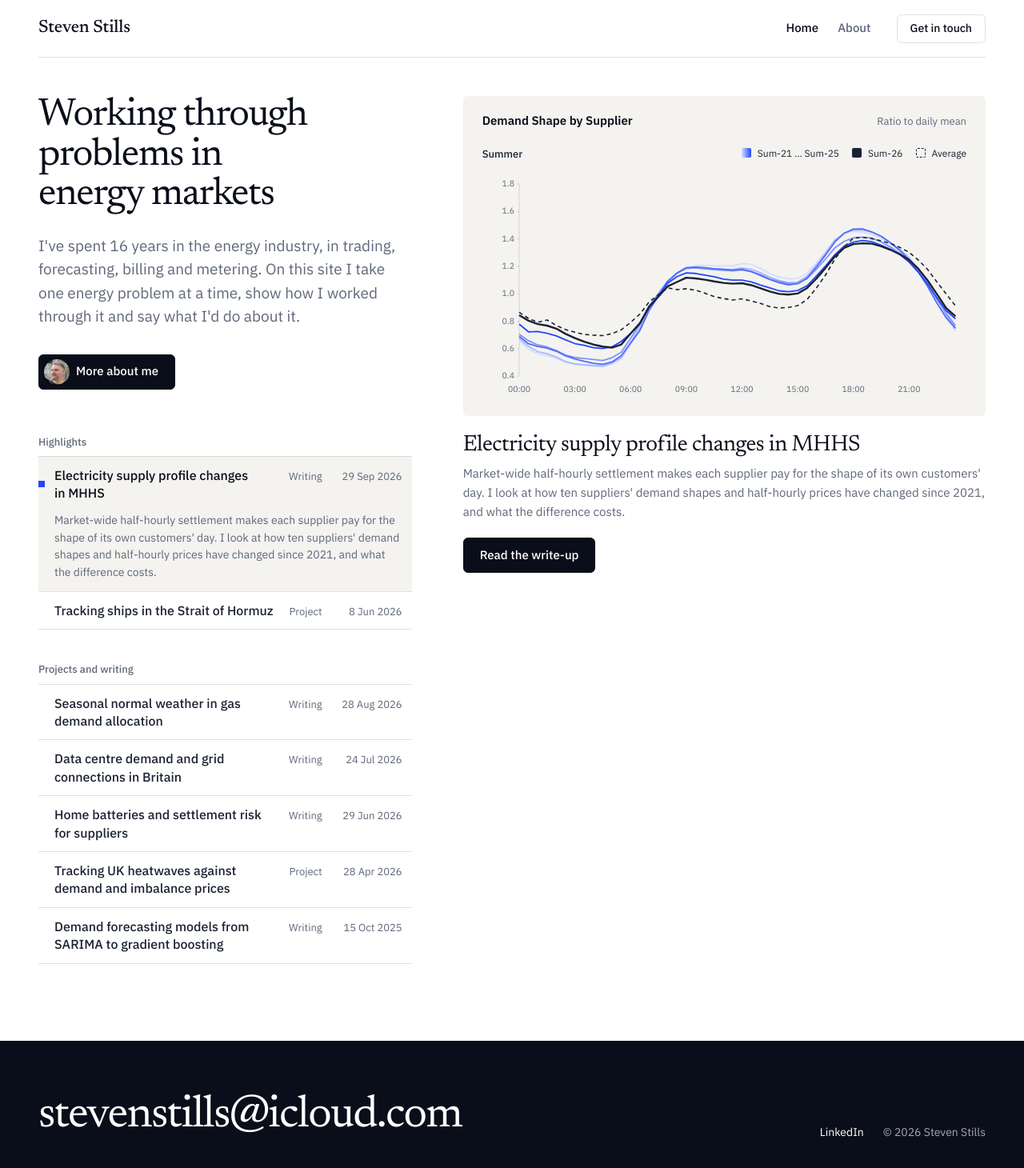
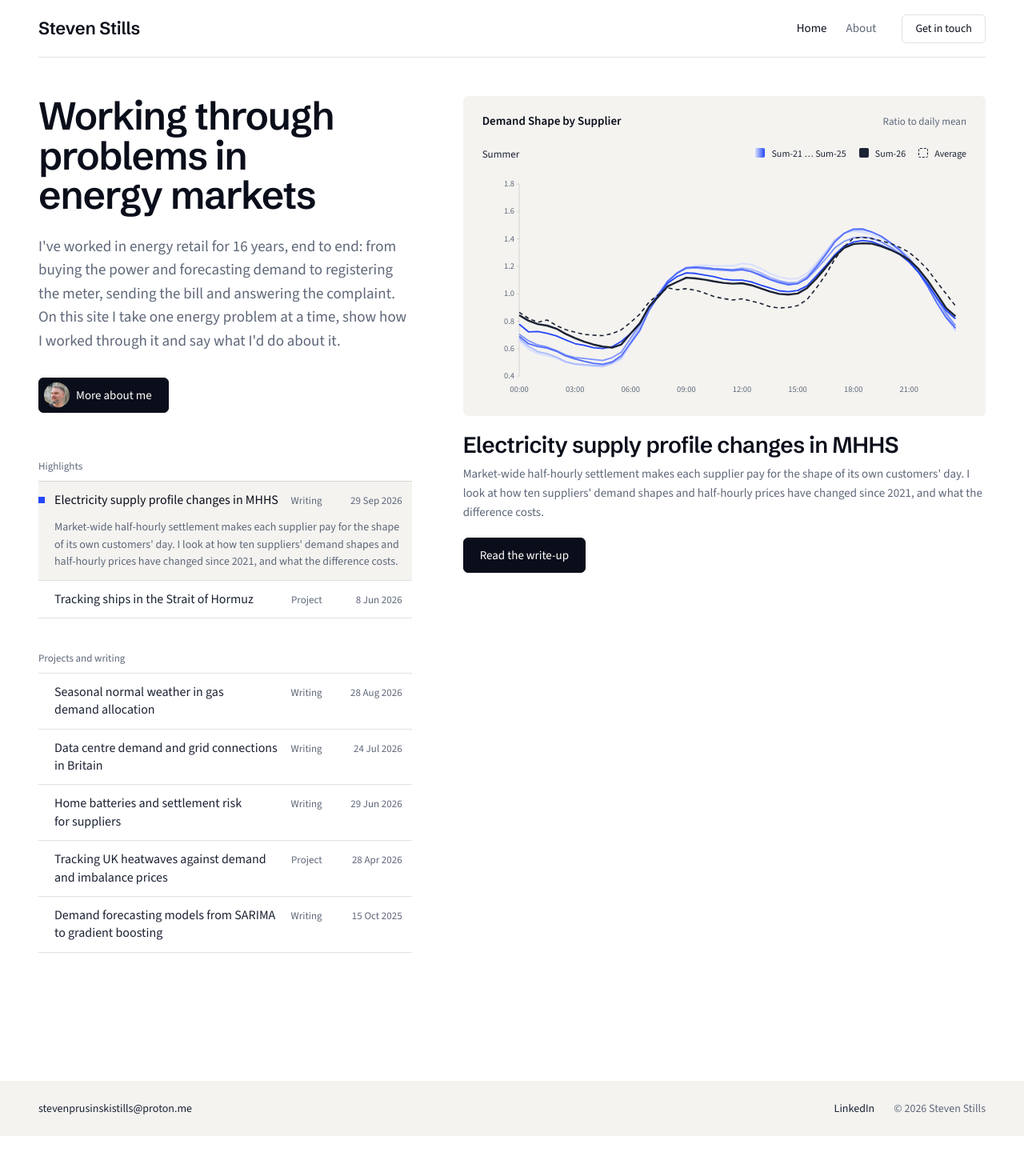
Before and after one commit to steven-stills-dev/stevenstills.com, a React (Vite) app: page / in a window 1280 px wide. Shown: the top 1460 px of the page at 80% size. After the commit the page ends 1420 px from the top, so only its background shows below. Built offline with nearby package versions, Linux system fonts and the light colour scheme.

Commit message:
switched type to sans, quietened footer and added font tray (#21)
* rewrote home lede to cover energy retail end to end

* switched contact email to proton

* switched type to sans, quietened footer and added font tray

```diff
--- a/index.html
+++ b/index.html
@@ -15,7 +15,7 @@
     <link rel="preconnect" href="https://fonts.googleapis.com" />
     <link rel="preconnect" href="https://fonts.gstatic.com" crossorigin />
     <link
-      href="https://fonts.googleapis.com/css2?family=IBM+Plex+Sans:wght@400;500;600&family=Newsreader:opsz,wght@6..72,400..600&display=swap"
+      href="https://fonts.googleapis.com/css2?family=Schibsted+Grotesk:wght@400;500;600;700&family=Source+Sans+3:wght@400;500;600;700&display=swap"
       rel="stylesheet"
     />
   </head>
--- a/src/App.tsx
+++ b/src/App.tsx
@@ -2,6 +2,7 @@ import { Suspense, useEffect } from "react";
 import { Routes, Route, useLocation, Navigate } from "react-router-dom";
 import Home from "./pages/Home";
 import About from "./pages/About";
+import DesignTray from "./components/DesignTray";
 import { PROJECTS } from "./projects/registry";
 
 function ScrollToTop() {
@@ -28,6 +29,7 @@ export default function App() {
           <Route path="*" element={<Navigate to="/" replace />} />
         </Routes>
       </Suspense>
+      <DesignTray />
     </>
   );
 }
--- /dev/null
+++ b/src/components/DesignTray.tsx
@@ -0,0 +1,82 @@
+import { useEffect, useState } from "react";
+
+export const FONTS = [
+  "Schibsted Grotesk", "Source Sans 3", "Libre Franklin", "Inter", "IBM Plex Sans",
+  "Public Sans", "Atkinson Hyperlegible Next", "Lexend", "Noto Sans", "Open Sans",
+  "Roboto Flex", "Work Sans", "Figtree", "Instrument Sans", "Hanken Grotesk",
+];
+
+const SLOTS = [
+  { key: "titles", label: "Titles", cssVar: "--display" },
+  { key: "headers", label: "Headers", cssVar: "--heading" },
+  { key: "body", label: "Body", cssVar: "--sans" },
+] as const;
+
+type Key = (typeof SLOTS)[number]["key"];
+type Settings = Record<Key, string>;
+
+const STORE = "ste-design-tray";
+const DEFAULTS: Settings = { titles: "Schibsted Grotesk", headers: "Schibsted Grotesk", body: "Source Sans 3" };
+const STACK = "'Helvetica Neue', Arial, system-ui, sans-serif";
+
+function load(): { open: boolean; settings: Settings } {
+  const q = new URLSearchParams(location.search);
+  let saved: Partial<Settings> & { open?: boolean } = {};
+  try { saved = JSON.parse(localStorage.getItem(STORE) ?? "{}"); } catch { /* storage blocked */ }
+  const settings = { ...DEFAULTS };
+  for (const { key } of SLOTS) {
+    const v = q.get(key) ?? saved[key];
+    if (v && FONTS.includes(v)) settings[key] = v;
+  }
+  return { open: q.has("tray") || !!saved.open, settings };
+}
+
+/** Render a font picker for titles, headers and body, opened with ?tray in the URL. */
+export default function DesignTray() {
+  const [{ open, settings }, setState] = useState(load);
+  const [copied, setCopied] = useState(false);
+  const active = open || new URLSearchParams(location.search).has("titles");
+
+  useEffect(() => {
+    if (!active || document.getElementById("tray-fonts")) return;
+    const link = document.createElement("link");
+    link.id = "tray-fonts";
+    link.rel = "stylesheet";
+    link.href = "https://fonts.googleapis.com/css2?" +
+      FONTS.map((f) => `family=${f.replace(/ /g, "+")}:wght@400;500;600;700`).join("&") + "&display=swap";
+    document.head.appendChild(link);
+  }, [active]);
+
+  useEffect(() => {
+    if (!active) return;
+    for (const { key, cssVar } of SLOTS) document.documentElement.style.setProperty(cssVar, `'${settings[key]}', ${STACK}`);
+    try { localStorage.setItem(STORE, JSON.stringify({ ...settings, open })); } catch { /* storage blocked */ }
+  }, [active, open, settings]);
+
+  if (!open) return null;
+  const json = JSON.stringify(settings, null, 2);
+
+  return (
+    <aside className="tray" aria-label="Design tray">
+      <div className="tray-head">
+        <span>Fonts</span>
+        <button type="button" aria-label="Close design tray" onClick={() => setState({ open: false, settings })}>×</button>
+      </div>
+      {SLOTS.map(({ key, label }) => (
+        <label key={key} className="tray-row">
+          <span>{label}</span>
+          <select value={settings[key]} onChange={(e) => { setCopied(false); setState({ open, settings: { ...settings, [key]: e.target.value } }); }}>
+            {FONTS.map((f) => <option key={f} value={f}>{f}</option>)}
+          </select>
+        </label>
+      ))}
+      <pre className="tray-json">{json}</pre>
+      <div className="tray-actions">
+        <button type="button" className="btn btn-s" onClick={() => navigator.clipboard.writeText(json).then(() => setCopied(true))}>
+          {copied ? "Copied" : "Copy JSON"}
+        </button>
+        <button type="button" className="btn btn-s ghost" onClick={() => setState({ open, settings: DEFAULTS })}>Reset</button>
+      </div>
+    </aside>
+  );
+}
--- a/src/components/Layout.tsx
+++ b/src/components/Layout.tsx
@@ -11,7 +11,7 @@ export default function Layout({ children }: { children: ReactNode }) {
       </div>
       <footer className="foot">
         <div className="wrap foot-in">
-          <a className="foot-mail" href="mailto:stevenstills@icloud.com">stevenstills@icloud.com</a>
+          <a className="foot-mail" href="mailto:stevenprusinskistills@proton.me">stevenprusinskistills@proton.me</a>
           <div className="foot-meta">
             <a href="https://www.linkedin.com/in/steven-stills" target="_blank" rel="noopener">LinkedIn</a>
             <span>© 2026 Steven Stills</span>
--- a/src/components/Nav.tsx
+++ b/src/components/Nav.tsx
@@ -15,7 +15,7 @@ export default function Nav() {
           <NavLink key={to} to={to} end={to === "/"}>{label}</NavLink>
         ))}
       </nav>
-      <a className="btn btn-s ghost mast-cta" href="mailto:stevenstills@icloud.com">Get in touch</a>
+      <a className="btn btn-s ghost mast-cta" href="mailto:stevenprusinskistills@proton.me">Get in touch</a>
     </header>
   );
 }
--- a/src/pages/About.tsx
+++ b/src/pages/About.tsx
@@ -145,7 +145,7 @@ export default function About() {
           <p>I've been in leadership for over a decade, reporting straight to the executive team and to shareholders. I've led teams drawn from different disciplines, in start-ups and in larger organisations where the people on the team didn't report to me, so I've had to lead by persuading. I build AI and machine learning models as prototypes and then run them in production, explain the technical side to people who aren't technical, and show what the work is worth in money.</p>
           <p>If you'd like to work together, get in touch.</p>
           <nav className="links-row" aria-label="Contact">
-            <a href="mailto:stevenstills@icloud.com">stevenstills@icloud.com</a>
+            <a href="mailto:stevenprusinskistills@proton.me">stevenprusinskistills@proton.me</a>
             <a href="https://www.linkedin.com/in/steven-stills" target="_blank" rel="noopener">LinkedIn</a>
           </nav>
         </Prose>
--- a/src/pages/Home.tsx
+++ b/src/pages/Home.tsx
@@ -42,7 +42,7 @@ export default function Home() {
       <div className="home">
         <section className="hero">
           <h1 className="hero-h">Working through problems in energy markets</h1>
-          <p className="hero-lede">I've spent 16 years in the energy industry, in trading, forecasting, billing and metering. On this site I take one energy problem at a time, show how I worked through it and say what I'd do about it.</p>
+          <p className="hero-lede">I've worked in energy retail for 16 years, end to end: from buying the power and forecasting demand to registering the meter, sending the bill and answering the complaint. On this site I take one energy problem at a time, show how I worked through it and say what I'd do about it.</p>
           <Link className="btn btn-face" to="/about"><img src="/img/me_lisbon_face.jpeg" alt="" />More about me</Link>
         </section>
 
--- a/src/projects/tempanddemand/bell-curve.css
+++ b/src/projects/tempanddemand/bell-curve.css
@@ -11,7 +11,7 @@
 }
 
 .bc-year { position: absolute; top: 2px; right: 6px; pointer-events: none; text-align: right;
-  font-size: clamp(2rem, 5vw, 3.25rem); font-family: var(--serif); font-weight: 400; letter-spacing: -.03em; line-height: 1; color: var(--ste-midnight); }
+  font-size: clamp(2rem, 5vw, 3.25rem); font-family: var(--heading); font-weight: 600; letter-spacing: -.025em; line-height: 1; color: var(--ste-midnight); }
 .bc-year small { display: block; margin-top: 8px; font-family: var(--sans); font-size: 12px; font-weight: 500; letter-spacing: 0; color: var(--ste-dusk); }
 
 .bc-controls { flex: 0 0 auto; display: flex; align-items: center; gap: 16px; margin-top: 16px; }
--- a/src/styles.css
+++ b/src/styles.css
@@ -1,6 +1,6 @@
 /* =========================================================================
-   stevenstills.com design system. Ink on white, a serif display face over a
-   plain sans, and one cobalt accent that belongs to the data.
+   stevenstills.com design system. Ink on white, sans-serif type throughout,
+   and one cobalt accent that belongs to the data.
    ========================================================================= */
 :root {
   --ste-primary: #D6DEFF;     /* pale cobalt: highlights, ramp start */
@@ -15,8 +15,9 @@
   --radius: 6px;
   --measure: 42rem;   /* reading width */
   --wide: 60rem;      /* article and figure width */
-  --serif: 'Newsreader', Georgia, 'Times New Roman', serif;
-  --sans: 'IBM Plex Sans', 'Helvetica Neue', Arial, system-ui, sans-serif;
+  --display: 'Schibsted Grotesk', 'Helvetica Neue', Arial, system-ui, sans-serif;   /* titles */
+  --heading: 'Schibsted Grotesk', 'Helvetica Neue', Arial, system-ui, sans-serif;   /* section headers, stat numerals */
+  --sans: 'Source Sans 3', 'Helvetica Neue', Arial, system-ui, sans-serif;          /* body */
   --ease: cubic-bezier(0.22, 1, 0.36, 1);
   --t-kpilabel-size: 0.8125rem; --t-kpilabel-weight: 500;
 }
@@ -36,7 +37,7 @@ img { max-width: 100%; display: block; }
 
 /* ── masthead ────────────────────────────────────────────── */
 .mast-row { display: flex; align-items: center; gap: 32px; height: 72px; border-bottom: 1px solid var(--hairline); }
-.mast-name { font-family: var(--serif); font-size: 1.375rem; font-weight: 500; letter-spacing: -.01em; color: var(--ste-midnight); text-decoration: none; margin-right: auto; }
+.mast-name { font-family: var(--display); font-size: 1.375rem; font-weight: 600; letter-spacing: -.01em; color: var(--ste-midnight); text-decoration: none; margin-right: auto; }
 .mast-nav { display: flex; gap: 24px; }
 .mast-nav a { font-size: .9375rem; font-weight: 500; color: var(--ste-dusk); text-decoration: none; transition: color .15s var(--ease); }
 .mast-nav a:hover, .mast-nav a.active { color: var(--ste-midnight); }
@@ -72,7 +73,7 @@ img { max-width: 100%; display: block; }
 .home { display: grid; grid-template-columns: minmax(0, 5fr) minmax(0, 7fr); grid-template-areas: "hero stage" "lists stage";
   column-gap: 64px; align-items: start; padding: 48px 0 96px; }
 .hero { grid-area: hero; }
-.hero-h { font-family: var(--serif); font-size: clamp(2.5rem, 3.8vw, 3.75rem); font-weight: 400; letter-spacing: -.03em; line-height: 1.02; color: var(--ste-midnight); text-wrap: balance; }
+.hero-h { font-family: var(--display); font-size: clamp(2.5rem, 3.8vw, 3.75rem); font-weight: 600; letter-spacing: -.025em; line-height: 1.02; color: var(--ste-midnight); text-wrap: balance; }
 .hero-lede { margin-top: 24px; max-width: 34rem; font-size: 1.1875rem; line-height: 1.55; color: var(--ste-dusk); }
 .hero .btn { margin-top: 32px; }
 
@@ -100,7 +101,7 @@ img { max-width: 100%; display: block; }
 /* the whole view opens the write-up; sits under the maplibre controls (z-index 2) */
 .stage-link { position: absolute; inset: 0; z-index: 1; border-radius: var(--radius); }
 .stage-cap { margin-top: 20px; animation: fadein .4s var(--ease); }
-.stage-title { font-family: var(--serif); font-size: 1.75rem; font-weight: 400; letter-spacing: -.02em; line-height: 1.15; color: var(--ste-midnight); text-wrap: balance; }
+.stage-title { font-family: var(--display); font-size: 1.75rem; font-weight: 600; letter-spacing: -.02em; line-height: 1.15; color: var(--ste-midnight); text-wrap: balance; }
 .stage-line { margin-top: 8px; max-width: 42rem; font-size: .9375rem; line-height: 1.6; color: var(--ste-dusk); }
 .stage-cap .links-row { margin-top: 20px; }
 @keyframes fadein { from { opacity: 0; transform: translateY(6px); } to { opacity: 1; transform: none; } }
@@ -142,12 +143,12 @@ img { max-width: 100%; display: block; }
 .article { max-width: var(--wide); margin: 0 auto; width: 100%; display: flex; flex-direction: column; gap: 32px; padding: 64px 0 96px; }
 .article-head { width: 100%; margin-bottom: 8px; }
 .kicker { font-size: .875rem; font-weight: 500; color: var(--ste-dusk); margin-bottom: 20px; }
-.headline { font-family: var(--serif); font-size: clamp(2.5rem, 5vw, 4.25rem); font-weight: 400; letter-spacing: -.03em; line-height: 1.04; color: var(--ste-midnight); text-wrap: balance; }
-.lede { font-family: var(--serif); font-size: clamp(1.25rem, 2vw, 1.5rem); font-weight: 400; letter-spacing: -.01em; line-height: 1.45; color: var(--ste-night); margin-top: 24px; max-width: 48rem; }
+.headline { font-family: var(--display); font-size: clamp(2.5rem, 5vw, 4.25rem); font-weight: 600; letter-spacing: -.025em; line-height: 1.04; color: var(--ste-midnight); text-wrap: balance; }
+.lede { font-family: var(--sans); font-size: clamp(1.25rem, 2vw, 1.5rem); font-weight: 400; letter-spacing: -.01em; line-height: 1.45; color: var(--ste-night); margin-top: 24px; max-width: 48rem; }
 .prose { max-width: var(--wide); width: 100%; font-size: 1.0625rem; line-height: 1.7; color: var(--ste-night); }
 .prose p { margin-bottom: 1.2em; }
 .prose p:last-child { margin-bottom: 0; }
-.prose h2 { font-family: var(--serif); font-size: clamp(1.625rem, 2.6vw, 2.125rem); font-weight: 400; letter-spacing: -.02em; color: var(--ste-midnight); line-height: 1.15; margin-top: 24px; text-wrap: balance; }
+.prose h2 { font-family: var(--heading); font-size: clamp(1.625rem, 2.6vw, 2.125rem); font-weight: 600; letter-spacing: -.02em; color: var(--ste-midnight); line-height: 1.15; margin-top: 24px; text-wrap: balance; }
 .prose h3 { font-size: 1.125rem; font-weight: 600; color: var(--ste-midnight); margin: 24px 0 8px; }
 .prose a { color: var(--ste-night); text-decoration: underline; text-underline-offset: 3px; text-decoration-color: var(--ste-secondary); text-decoration-thickness: 1px; transition: color .15s var(--ease); }
 .prose a:hover { color: var(--ste-secondary); }
@@ -158,7 +159,7 @@ img { max-width: 100%; display: block; }
 .wide .box + .box { margin-top: 16px; }
 .article .stat-row { display: grid; grid-template-columns: repeat(auto-fit, minmax(200px, 1fr)); gap: 24px; width: 100%; }
 .stat { border-top: 1px solid var(--ste-midnight); padding-top: 16px; }
-.stat-num { font-family: var(--serif); font-size: clamp(2.25rem, 4vw, 3.25rem); font-weight: 400; letter-spacing: -.03em; color: var(--ste-midnight); line-height: 1; }
+.stat-num { font-family: var(--heading); font-size: clamp(2.25rem, 4vw, 3.25rem); font-weight: 600; letter-spacing: -.025em; color: var(--ste-midnight); line-height: 1; }
 .stat-label { margin-top: 12px; font-size: .875rem; color: var(--ste-dusk); }
 .photo { border-radius: var(--radius); overflow: hidden; background: var(--ste-day); }
 .photo img { width: 100%; height: 100%; object-fit: cover; }
@@ -175,13 +176,24 @@ sup.fn a:hover { text-decoration: underline; }
 .footnotes a { color: var(--ste-night); }
 
 /* ── footer ──────────────────────────────────────────────── */
-.foot { background: var(--ste-midnight); color: var(--ste-midday); }
-.foot-in { display: flex; flex-wrap: wrap; gap: 24px 48px; justify-content: space-between; align-items: flex-end; padding-top: 64px; padding-bottom: 48px; }
-.foot-mail { font-family: var(--serif); font-size: clamp(1.75rem, 4.4vw, 3.5rem); letter-spacing: -.03em; line-height: 1.1; color: var(--ste-midday); text-decoration: none; overflow-wrap: anywhere; }
-.foot-mail:hover { text-decoration: underline; text-decoration-thickness: 1px; text-underline-offset: 8px; }
-.foot-meta { display: flex; gap: 24px; flex-wrap: wrap; font-size: .875rem; color: color-mix(in srgb, var(--ste-midday) 64%, transparent); }
-.foot-meta a { color: var(--ste-midday); text-decoration: none; }
+.foot { background: var(--ste-day); color: var(--ste-dusk); margin-top: 64px; }
+.foot-in { display: flex; flex-wrap: wrap; gap: 8px 32px; justify-content: space-between; align-items: center; padding-top: 24px; padding-bottom: 24px; font-size: .875rem; }
+.foot-mail { color: var(--ste-night); text-decoration: none; overflow-wrap: anywhere; }
+.foot-mail:hover { text-decoration: underline; text-underline-offset: 4px; }
+.foot-meta { display: flex; gap: 24px; flex-wrap: wrap; }
+.foot-meta a { color: var(--ste-night); text-decoration: none; }
 .foot-meta a:hover { text-decoration: underline; text-underline-offset: 4px; }
+
+/* ── design tray (opened with ?tray) ─────────────────────── */
+.tray { position: fixed; right: 16px; bottom: 16px; z-index: 50; width: 300px; max-width: calc(100vw - 32px); display: flex; flex-direction: column; gap: 12px;
+  padding: 16px; background: var(--ste-midday); border: 1px solid var(--hairline); border-radius: var(--radius); box-shadow: 0 8px 24px rgba(10, 14, 26, 0.10);
+  font-family: system-ui, sans-serif; font-size: .8125rem; color: var(--ste-night); }
+.tray-head { display: flex; justify-content: space-between; align-items: center; font-weight: 600; }
+.tray-head button { border: 0; background: none; font-size: 1.25rem; line-height: 1; cursor: pointer; color: var(--ste-dusk); }
+.tray-row { display: grid; grid-template-columns: 64px 1fr; align-items: center; gap: 8px; color: var(--ste-dusk); }
+.tray-row select { height: 32px; font: inherit; color: var(--ste-night); border: 1px solid var(--hairline); border-radius: var(--radius); background: var(--ste-midday); padding: 0 8px; }
+.tray-json { background: var(--ste-day); border-radius: var(--radius); padding: 8px 12px; font-size: .75rem; white-space: pre-wrap; user-select: all; }
+.tray-actions { display: flex; gap: 8px; }
 
 /* ── responsive ──────────────────────────────────────────── */
 @media (max-width: 1100px) {
@@ -203,5 +215,4 @@ sup.fn a:hover { text-decoration: underline; }
   .mast-cta { display: none; }
   .row-t { font-size: .9375rem; }
   .photo-pair { grid-template-columns: 1fr; }
-  .foot-in { padding-top: 48px; padding-bottom: 32px; }
 }
```
Also changed, not shown: 1 other file (tests, documents, lock files or other folders).
